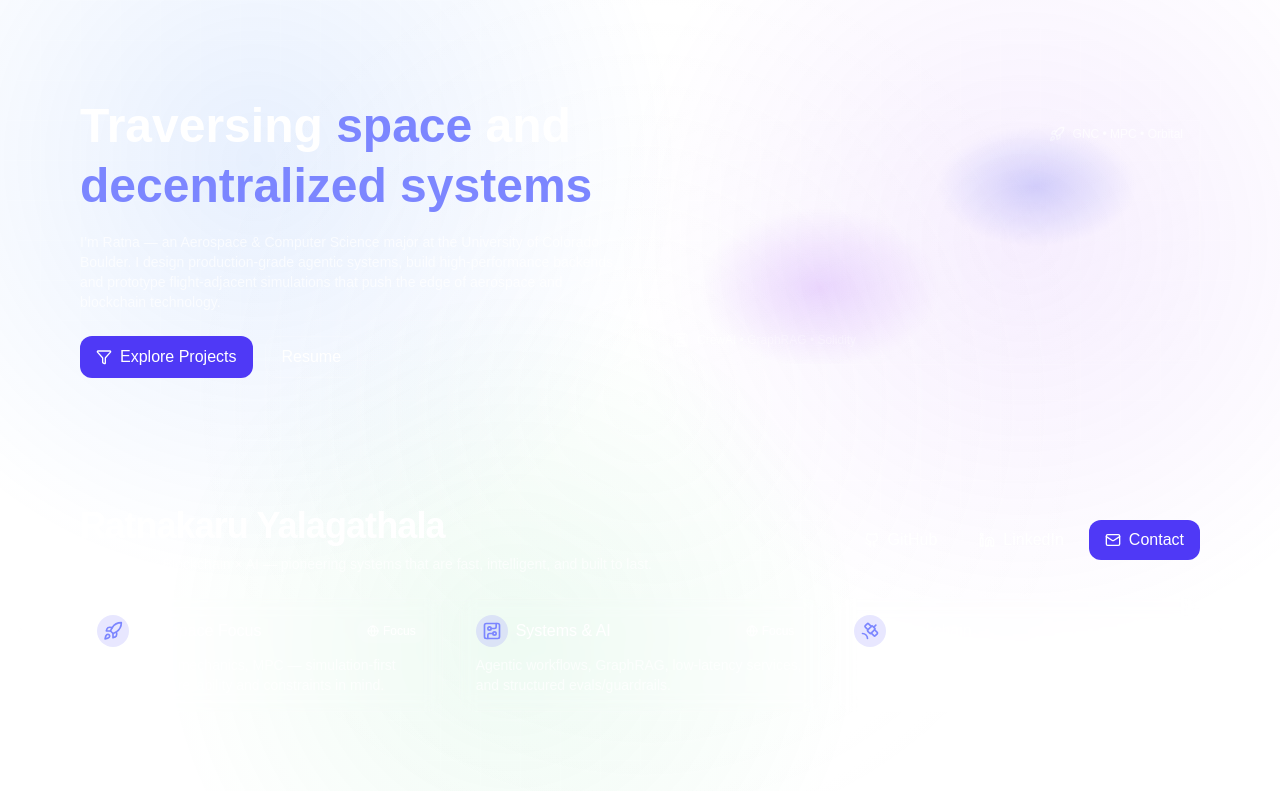
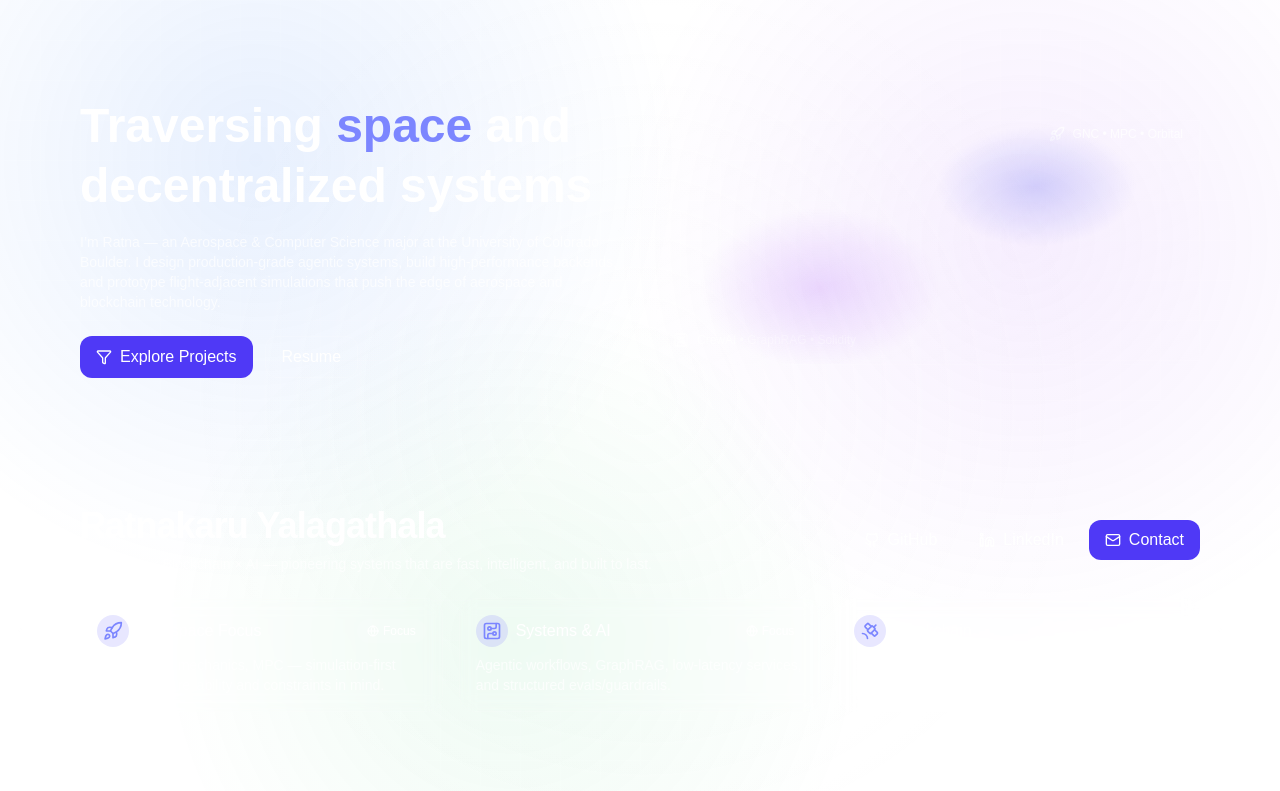
Before and after one commit to ratnathegod/ratna-website, a Next.js app: page / in a window 1280 px wide. Shown: the top 791 px of the page. Built offline with nearby package versions, Linux system fonts and the light colour scheme.

Commit message:
chore(copy): make 'decentralized systems' white in hero header

```diff
--- a/src/app/page.tsx
+++ b/src/app/page.tsx
@@ -329,7 +329,7 @@ export default function Page() {
                 transition={{ duration: 0.7 }}
                 className="text-balance text-4xl font-bold leading-tight sm:text-5xl"
               >
-                Traversing <span className="text-indigo-400">space</span> and <span className="text-indigo-400">decentralized systems</span>
+                Traversing <span className="text-indigo-400">space</span> and <span className="text-white">decentralized systems</span>
               </motion.h2>
               <p className="mt-4 text-sm text-white/70">
                 I’m Ratna — an Aerospace & Computer Science major at the University of Colorado Boulder. I design production-grade agentic
```
Also changed, not shown: 1 other file (tests, documents, lock files or other folders).
